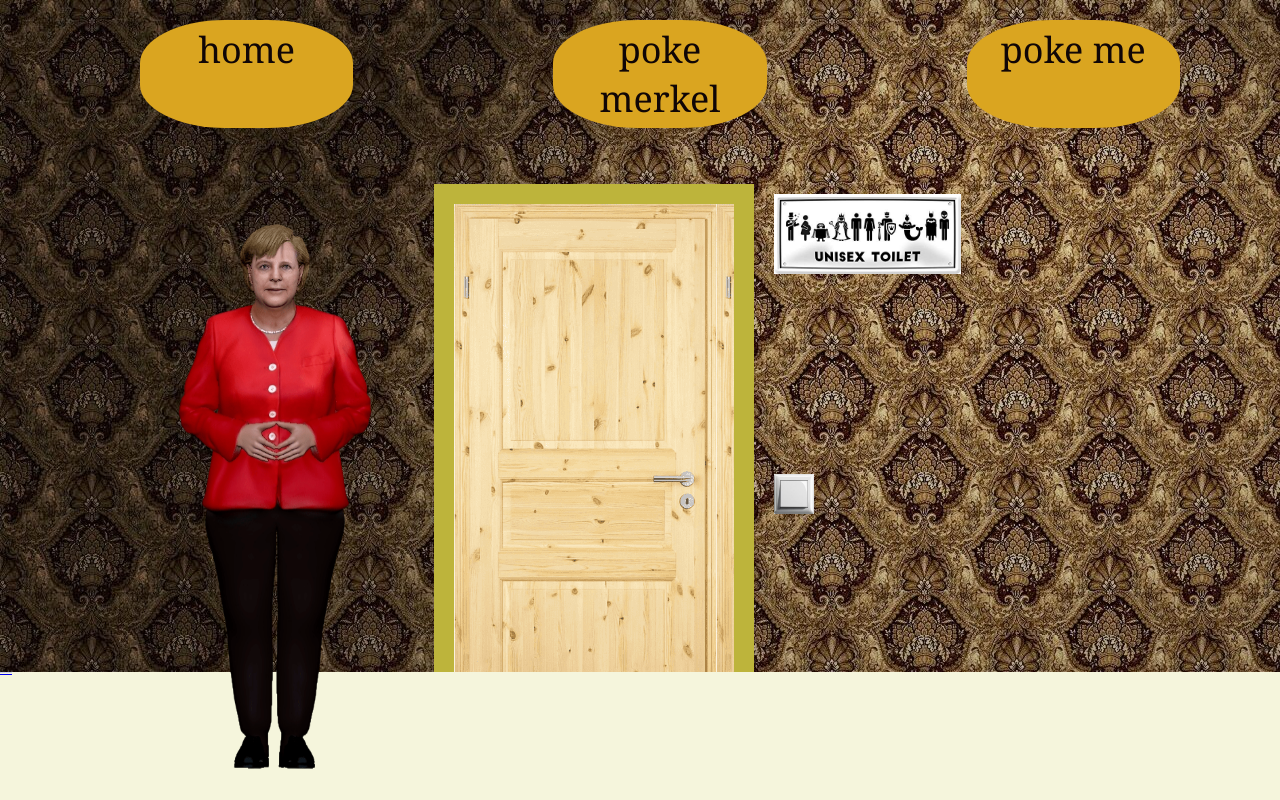
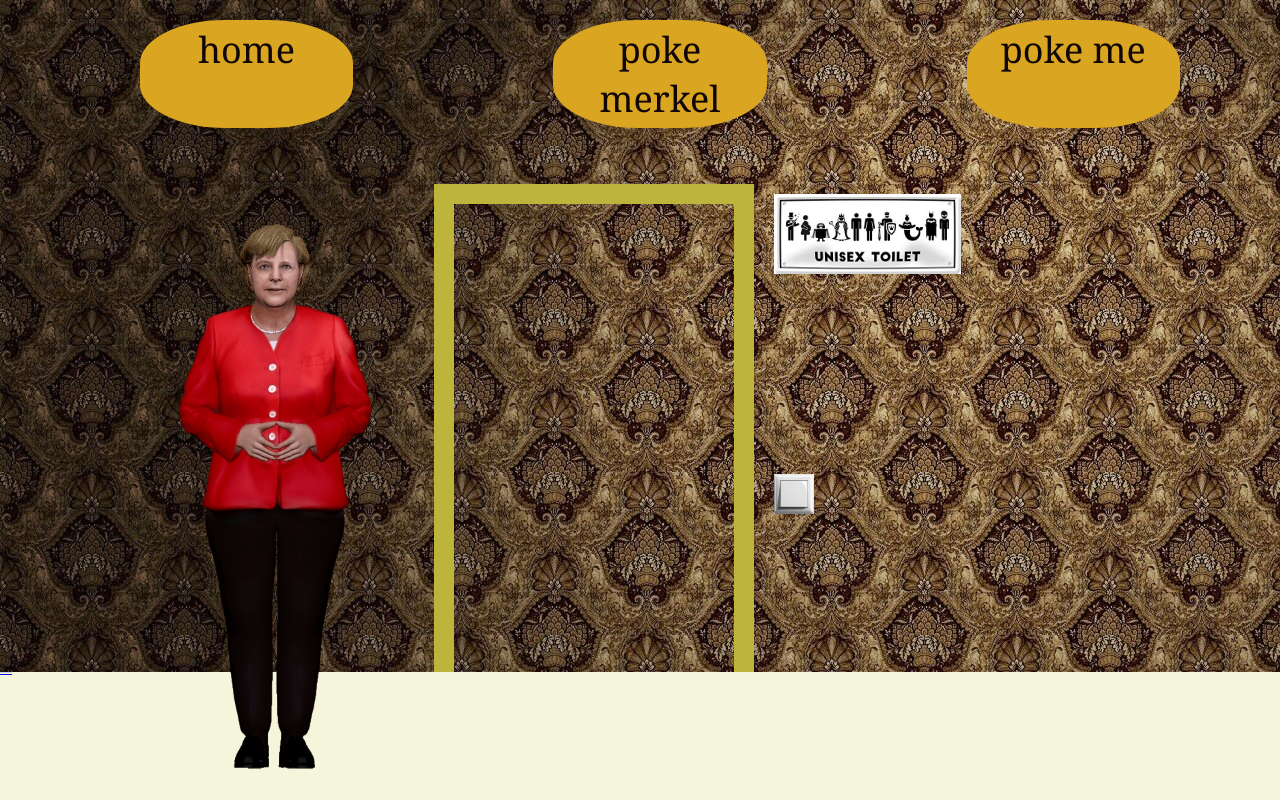
Before and after one commit to born3am/klo-meister, a React (Create React App) app: page /home in a window 1280 px wide. Built offline with nearby package versions, Linux system fonts and the light colour scheme.

Commit message:
change to function component

```diff
--- a/src/App.js
+++ b/src/App.js
@@ -10,9 +10,8 @@ import Me from './Components/Me/Me'
 import Door from './Components/Door'
 
 
-class App extends Component {
+export default function App() {
 
-    render() {
     return (
         <BrowserRouter>
 
@@ -41,6 +40,3 @@ class App extends Component {
         </BrowserRouter>
     )
 }
-}
-
-export default App;
--- a/src/Components/Door.css
+++ b/src/Components/Door.css
@@ -24,7 +24,7 @@
     /* margin-bottom: -10px; */
     height: 70vh;
     width: 35vh;
-    background-image: url(../img/door.png);
+    /* background-image: url(../img/door.png); */
     background-size: contain;
     border-top: 20px rgb(189, 180, 59) solid;
     border-left: 20px rgb(189, 180, 59) solid;
--- a/src/Components/Door.js
+++ b/src/Components/Door.js
@@ -1,4 +1,4 @@
-import React, { Component } from 'react'
+import React, { useState, Component } from 'react'
 import { NavLink, BrowserRouter, Route, Switch, Link } from "react-router-dom"
 
 
@@ -14,33 +14,27 @@ import waldo from '../img/waldo-toilet.png'
 import './Door.css'
 
 
-export default class Door extends Component {
+export default function Door() {
 
-    state = {
-        doorOpened: false,
-        lightOn: false
-    };
+    const [doorOpened, setDoorOpened] = useState(false);
+    const [lightOn, setLightOn] = useState(false);
 
-    doorAction = () => {
-        if (this.state.doorOpened) {
-            this.setState({ doorOpened: false });
+
+        const doorAction = () => {
+        if (doorOpened) {
+            setDoorOpened(false);
         } else {
-            this.setState({ doorOpened: true });
-        }
-    };
-
-    lightAction = () => {
-        if (this.state.lightOn) {
-            this.setState({ lightOn: false });
-        } else {
-            this.setState({ lightOn: true });
-        }
+            setDoorOpened(true) };
         };
 
 
-    render() {
-        console.log(this.state.lightOn);
-
+    const lightAction = () => {
+        if (lightOn) {
+            setLightOn(false);
+        } else {
+            setLightOn(true);
+        }
+    };
 
     return (
 
@@ -49,23 +43,20 @@ export default class Door extends Component {
 
                 <img className='merkel' src={merkel} alt="" />
 
-                    <div className={this.state.doorOpened ? "doorOpened" : "doorClosed"} onClick={this.doorAction} >
+                <div className={doorOpened ? "doorOpened" : "doorClosed"} onClick={doorAction} >
 
-                        <div className={this.state.lightOn ? "lightOn" : "lightOff"} ><img className={this.state.lightOn ? "lightOnImg" : "lightOffImg"} src={waldo} alt="" /></div>
+                    {/* {doorOpened ? <img src={} alt="" /> : <img className={""} src={door} alt="" /> } */}
+
+                    <div className={lightOn ? "lightOn" : "lightOff"} ><img className={lightOn ? "lightOnImg" : "lightOffImg"} src={waldo} alt="" /></div>
 
                 </div>
                 <div className='wcLight' >
                     <img className='wc' src={wc} alt="" />
-                        <img onClick={this.lightAction} id='lightButton' src={lightButton} alt=""></img>
+                    <img onClick={lightAction} id='lightButton' src={lightButton} alt=""></img>
                 </div>
             </div>
             <footer className='floor' ><a href="https://www.vecteezy.com/free-vector/door">Door Vectors by Vecteezy</a>
             </footer>
         </div>
-
-
-
-
     )
 }
-}
```
Lines whose indentation alone changed are shown as unchanged.
